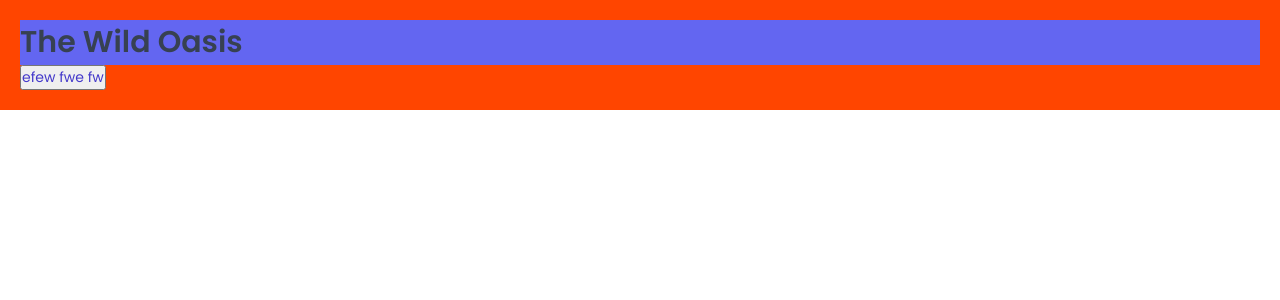
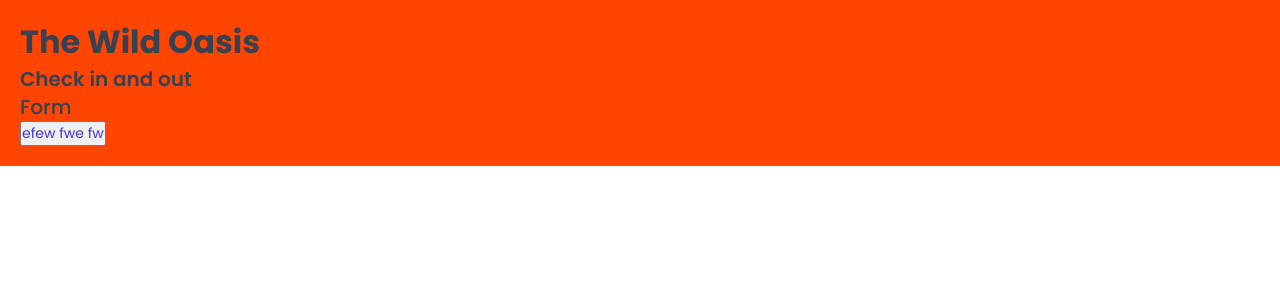
Before and after one commit to Keroxen/the-wild-oasis, a React (Vite) app: page / in a window 1280 px wide. Shown: the top 300 px of the page. Built offline with nearby package versions, Linux system fonts and the light colour scheme; a web font is replaced by a local one.

Commit message:
create heading styled component

```diff
--- a/src/App.jsx
+++ b/src/App.jsx
@@ -1,17 +1,8 @@
 import styled from "styled-components";
 
 import GlobalStyles from "./styles/GlobalStyles.js";
-
-const H1 = styled.h1`
-    font-size: 30px;
-    font-weight: 600;
-    background-color: var(--color-brand-500);
-`;
-
-const Button = styled.button`
-    font-size: 1.4rem;
-    color: var(--color-indigo-700);
-`;
+import Heading from "./ui/Heading.jsx";
+import Button from "./ui/Button.jsx";
 
 const StyledApp = styled.main`
     background-color: orangered;
@@ -23,7 +14,9 @@ function App() {
         <>
             <GlobalStyles />
             <StyledApp>
-                <H1>The Wild Oasis</H1>
+                <Heading type={"h1"}>The Wild Oasis</Heading>
+                <Heading as={"h2"}>Check in and out</Heading>
+                <Heading as={"h3"}>Form</Heading>
                 <Button>efew fwe fw</Button>
             </StyledApp>
         </>
--- a/src/styles/GlobalStyles.js
+++ b/src/styles/GlobalStyles.js
@@ -74,7 +74,6 @@ const GlobalStyles = createGlobalStyle`
     body {
         font-family: "Poppins", sans-serif;
         color: var(--color-grey-700);
-
         transition: color 0.3s, background-color 0.3s;
         min-height: 100vh;
         line-height: 1.5;
--- a/src/ui/Button.jsx
+++ b/src/ui/Button.jsx
@@ -1,49 +1,56 @@
 import styled, { css } from "styled-components";
+//
+// const sizes = {
+//   small: css`
+//     font-size: 1.2rem;
+//     padding: 0.4rem 0.8rem;
+//     text-transform: uppercase;
+//     font-weight: 600;
+//     text-align: center;
+//   `,
+//   medium: css`
+//     font-size: 1.4rem;
+//     padding: 1.2rem 1.6rem;
+//     font-weight: 500;
+//   `,
+//   large: css`
+//     font-size: 1.6rem;
+//     padding: 1.2rem 2.4rem;
+//     font-weight: 500;
+//   `,
+// };
+//
+// const variations = {
+//   primary: css`
+//     color: var(--color-brand-50);
+//     background-color: var(--color-brand-600);
+//
+//     &:hover {
+//       background-color: var(--color-brand-700);
+//     }
+//   `,
+//   secondary: css`
+//     color: var(--color-grey-600);
+//     background: var(--color-grey-0);
+//     border: 1px solid var(--color-grey-200);
+//
+//     &:hover {
+//       background-color: var(--color-grey-50);
+//     }
+//   `,
+//   danger: css`
+//     color: var(--color-red-100);
+//     background-color: var(--color-red-700);
+//
+//     &:hover {
+//       background-color: var(--color-red-800);
+//     }
+//   `,
+// };
 
-const sizes = {
-  small: css`
-    font-size: 1.2rem;
-    padding: 0.4rem 0.8rem;
-    text-transform: uppercase;
-    font-weight: 600;
-    text-align: center;
-  `,
-  medium: css`
+const Button = styled.button`
     font-size: 1.4rem;
-    padding: 1.2rem 1.6rem;
-    font-weight: 500;
-  `,
-  large: css`
-    font-size: 1.6rem;
-    padding: 1.2rem 2.4rem;
-    font-weight: 500;
-  `,
-};
+    color: var(--color-indigo-700);
+`;
 
-const variations = {
-  primary: css`
-    color: var(--color-brand-50);
-    background-color: var(--color-brand-600);
-
-    &:hover {
-      background-color: var(--color-brand-700);
-    }
-  `,
-  secondary: css`
-    color: var(--color-grey-600);
-    background: var(--color-grey-0);
-    border: 1px solid var(--color-grey-200);
-
-    &:hover {
-      background-color: var(--color-grey-50);
-    }
-  `,
-  danger: css`
-    color: var(--color-red-100);
-    background-color: var(--color-red-700);
-
-    &:hover {
-      background-color: var(--color-red-800);
-    }
-  `,
-};
+export default Button;
--- /dev/null
+++ b/src/ui/Heading.jsx
@@ -0,0 +1,26 @@
+import styled, { css } from "styled-components";
+
+// const test = css`text-align: center;
+//     ${10 > 5 && "background-color: yellow"}
+// `;
+
+const Heading = styled.h1`
+    ${props => props.as === "h1" && css`
+        font-size: ${10 > 5 ? "30px" : "5px"};
+        font-weight: 600;
+    `}
+
+    ${props => props.as === "h2" && css`
+        font-size: 2rem;
+        font-weight: 600;
+    `}
+
+    ${props => props.as === "h3" && css`
+        font-size: 2rem;
+        font-weight: 500;
+    `}
+
+    line-height: 1.4;
+`;
+
+export default Heading;
```
Also changed, not shown: .eslintrc.cjs.
